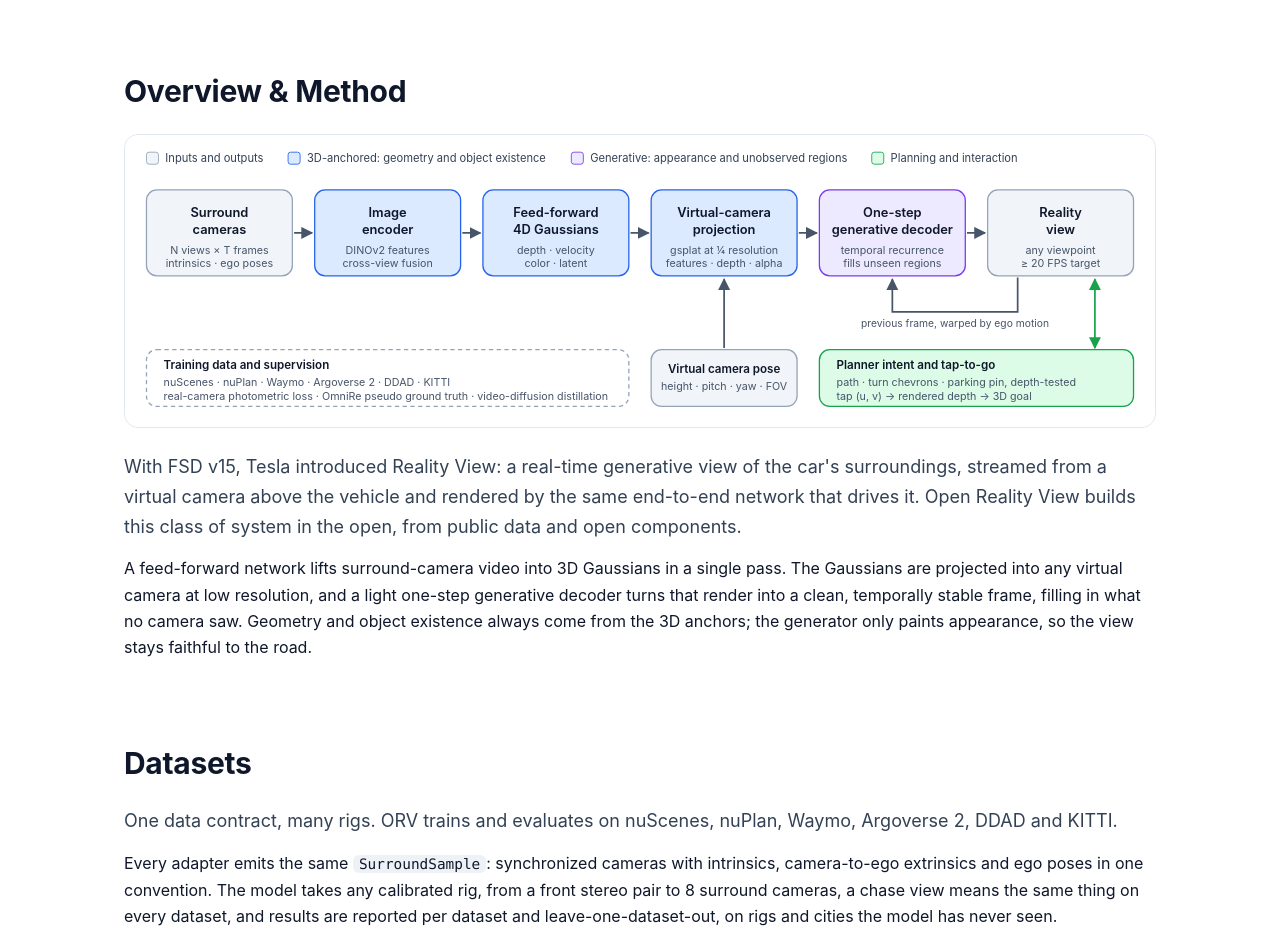
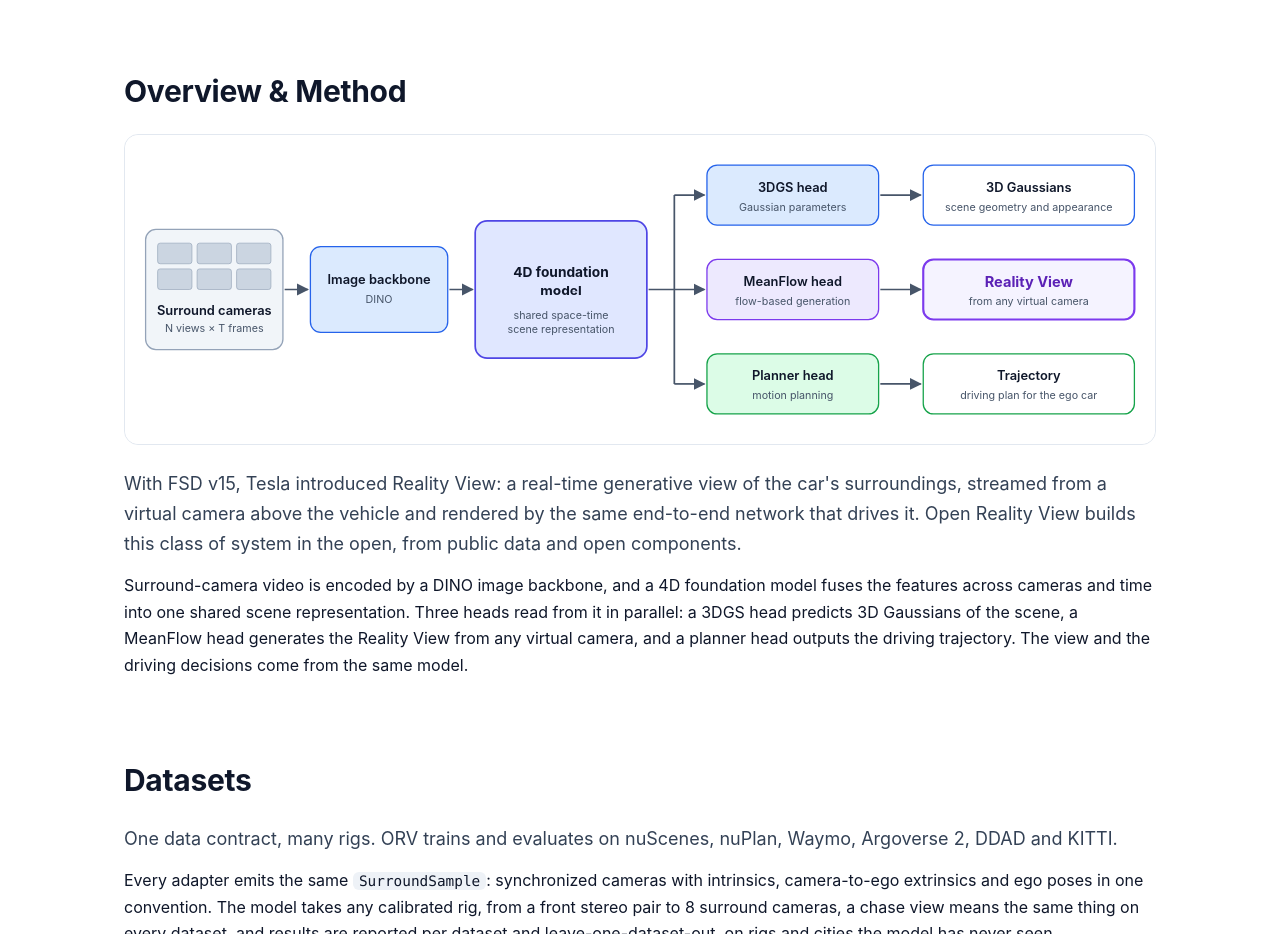
Before and after one commit to OpenRealityView/open-reality-view, a plain HTML site: page docs/index.html in a window 1280 px wide. Shown: the part 980-1914 px from the top of the page. Drawn offline with Linux system fonts and the light colour scheme.

Commit message:
Overview & Method: DINO backbone, 4D foundation model, parallel 3DGS / MeanFlow / planner heads

```diff
--- a/docs/index.html
+++ b/docs/index.html
@@ -54,10 +54,10 @@
     <section class="section" id="overview">
       <h2>Overview &amp; Method</h2>
       <figure class="figure">
-        <img src="static/images/pipeline.svg" width="1200" height="340" alt="Pipeline: surround cameras, image encoder, feed-forward 4D Gaussians, virtual-camera projection, one-step generative decoder, reality view">
+        <img src="static/images/architecture.svg" width="1200" height="360" alt="Architecture: surround cameras, DINO image backbone, 4D foundation model, then three parallel heads: a 3DGS head predicting 3D Gaussians, a MeanFlow head generating the Reality View from any virtual camera, and a planner head predicting the trajectory">
       </figure>
       <p class="lead">With FSD v15, Tesla introduced Reality View: a real-time generative view of the car's surroundings, streamed from a virtual camera above the vehicle and rendered by the same end-to-end network that drives it. Open Reality View builds this class of system in the open, from public data and open components.</p>
-      <p>A feed-forward network lifts surround-camera video into 3D Gaussians in a single pass. The Gaussians are projected into any virtual camera at low resolution, and a light one-step generative decoder turns that render into a clean, temporally stable frame, filling in what no camera saw. Geometry and object existence always come from the 3D anchors; the generator only paints appearance, so the view stays faithful to the road.</p>
+      <p>Surround-camera video is encoded by a DINO image backbone, and a 4D foundation model fuses the features across cameras and time into one shared scene representation. Three heads read from it in parallel: a 3DGS head predicts 3D Gaussians of the scene, a MeanFlow head generates the Reality View from any virtual camera, and a planner head outputs the driving trajectory. The view and the driving decisions come from the same model.</p>
     </section>
 
     <section class="section" id="datasets">
```
Also changed, not shown: docs/static/images/architecture.svg (added).
